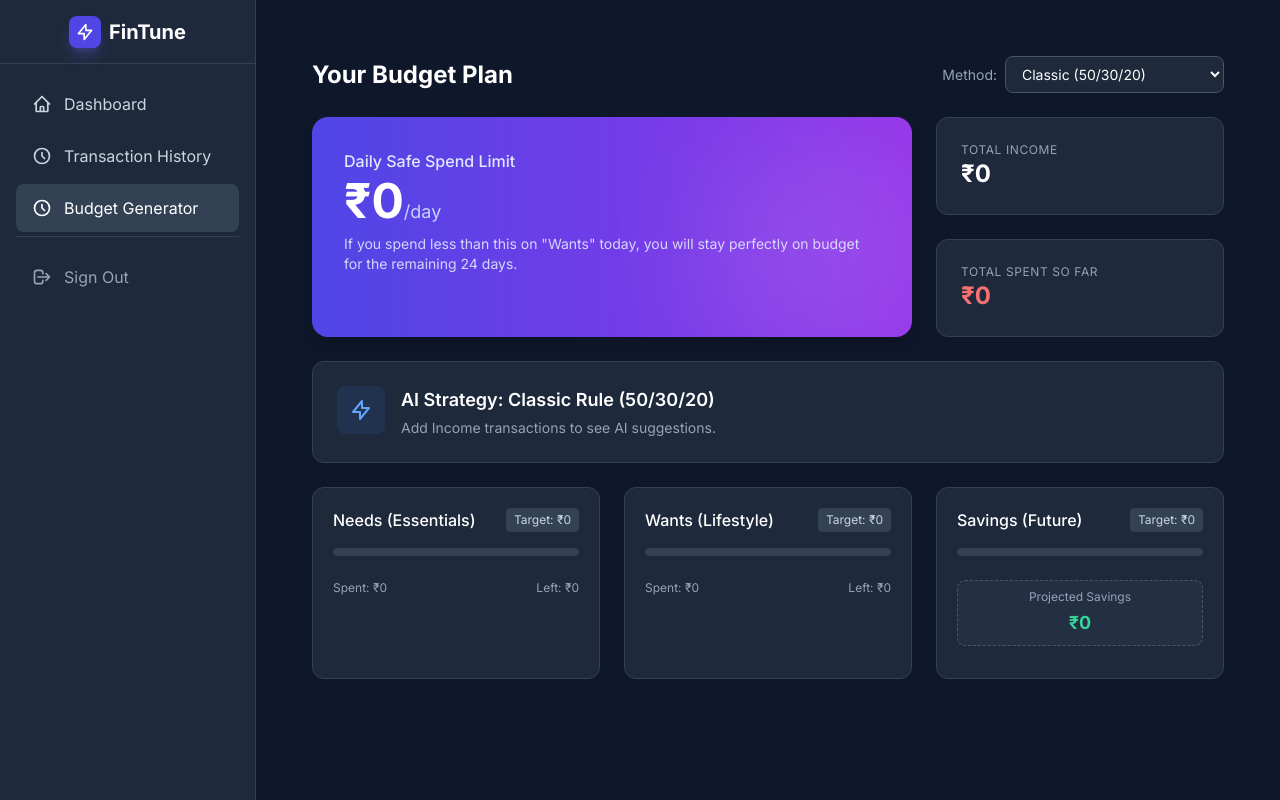
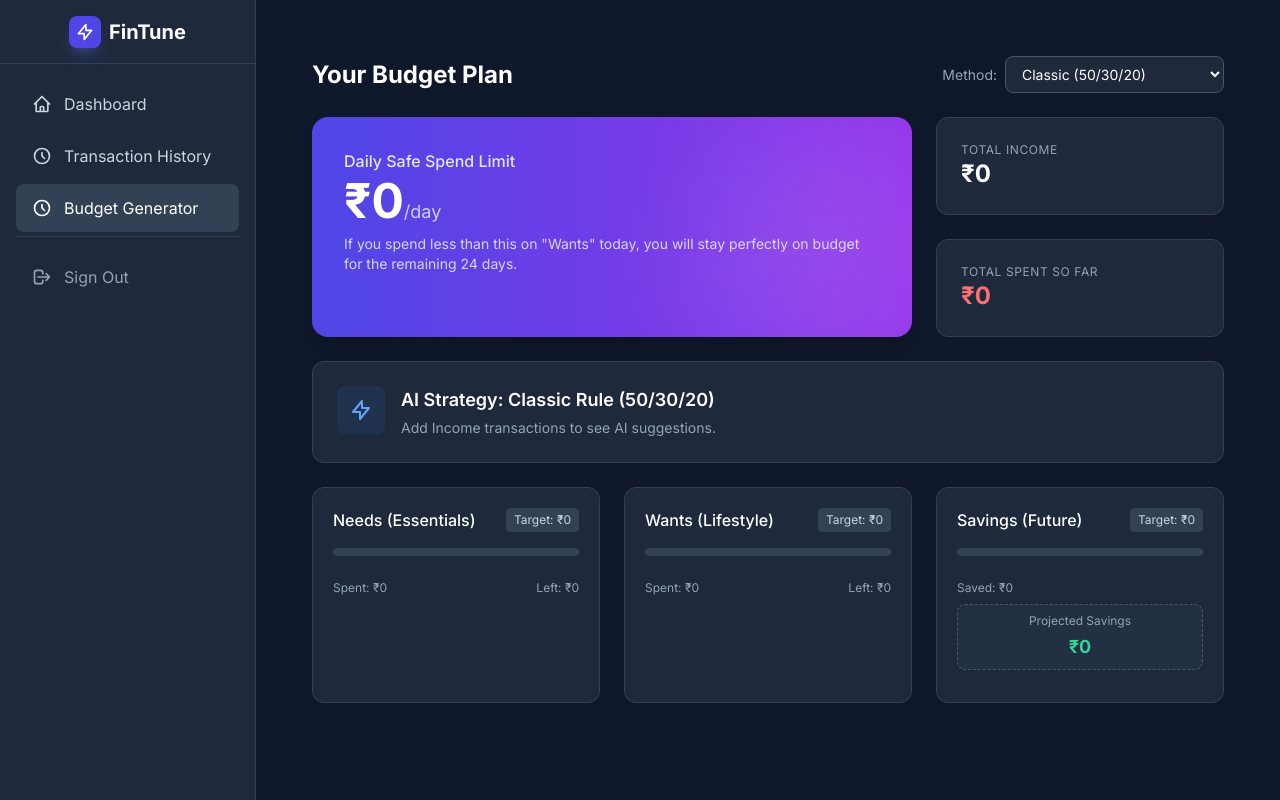
Before and after one commit to ShivamBhilare/FinTune, a Django app: page /budget-generator/ in a window 1280 px wide. Run offline with Django 5.2, Linux system fonts and the light colour scheme; the visitor is signed in with stand-in values (Sample User, id 1); data that the repository does not hold is empty; some libraries are stand-ins or nearby versions.

Commit message:
Neess and Savings Widget improved

```diff
--- a/dashboard/templates/dashboard/budget_generator.html
+++ b/dashboard/templates/dashboard/budget_generator.html
@@ -108,9 +108,14 @@
             </div>
 
             <div class="w-full bg-slate-700 h-2 rounded-full mb-6 overflow-hidden">
-                <div class="bg-blue-500 h-2 rounded-full transition-all duration-500"
-                     style="width: {% widthratio strategy.savings_budget income 100 %}%">
+                <div class="{% if left_savings <= 0 %}bg-emerald-500{% else %}bg-blue-500{% endif %} h-2 rounded-full transition-all duration-500"
+                style="width: {% widthratio saved_savings strategy.savings_budget 100 %}%">
                 </div>
+            </div>
+
+            <div class="mb-2 flex justify-between text-xs text-slate-400">
+                <span>Saved: ₹{{ saved_savings|floatformat:0 }}</span>
+                {% comment %} <span>Left: ₹{{ left_savings|floatformat:0 }}</span> {% endcomment %}
             </div>
 
             <div class="p-2 bg-slate-700/30 rounded-lg text-center border border-dashed border-slate-600 mb-3">
--- a/dashboard/views/addTransaction_views.py
+++ b/dashboard/views/addTransaction_views.py
@@ -52,7 +52,7 @@ def process_voice_input(request):
 
         2. Categorization Rules
         You must categorize each item into one of the following exact categories:
-        [Housing, Utilities, Food, Transportation, Healthcare, Personal Care, Entertainment, Clothing & Apparel, Groceries, Tax, Other]
+        [Housing, Utilities, Food, Transportation, Healthcare, Personal Care, Entertainment, Clothing & Apparel, Groceries, Tax, Salary, Investment, Savings, Other]
         If an item does not fit any category clearly, use "Other".
         If multiple items belong to the same category, merge them into a single category property and sum amounts belonging to the same item name when appropriate.
 
@@ -109,7 +109,7 @@ def process_image_input(request):
             You are an expert AI Transaction Categorizer. Analyze the receipt image for Vendor, items, and Total.
 
             **Rules:**
-            1. **Categories (Exact List):** [Housing, Utilities, Food, Transportation, Healthcare, Personal Care, Entertainment, Clothing & Apparel, Groceries, Tax, Other].
+            1. **Categories (Exact List):** [Housing, Utilities, Food, Transportation, Healthcare, Personal Care, Entertainment, Clothing & Apparel, Groceries, Tax, Salary, Investment, Savings, Other].
             2. **Output Detail:** Capture: `[ "Vendor Name", Amount (N.NN), "Item Description", "Transaction Type" ]`. Use "Expense" for receipts.
             3. **Reconciliation (Mandatory):** Sum of ALL item amounts (including Tax/Fees under 'Other') MUST equal the receipt Total. Adjust if needed. The vendor name should be of maximum 3 words
             4. **Omission:** Omit categories with $0.00 total.
--- a/dashboard/views/budgetGen_views.py
+++ b/dashboard/views/budgetGen_views.py
@@ -7,21 +7,66 @@ import calendar
 from dashboard.models import Transaction
 
 # --- HELPER: Get Data for Calculations ---
+# def get_monthly_data(user):
+#     now = timezone.now()
+
+#     # 1. Get Income (Sum of INCOME transactions for current month)
+#     income_agg = Transaction.objects.filter(
+#         user=user,
+#         transaction_type='INCOME',
+#         date__month=now.month,
+#         date__year=now.year
+#     ).aggregate(Sum('amount'))
+
+#     # Handle case where result is None (no income yet)
+#     income = income_agg['amount__sum'] or Decimal(0)
+
+#     # 2. Get Actual Expenses for Current Month
+#     expenses = Transaction.objects.filter(
+#         user=user,
+#         transaction_type='EXPENSE',
+#         date__month=now.month,
+#         date__year=now.year
+#     )
+
+#     # Group Expenses by "Needs" and "Wants"
+#     needs_list = [
+#         'Housing', 'HOUSING',
+#         'Utilities', 'UTILITIES',
+#         'Groceries', 'GROCERIES',
+#         'Transportation', 'TRANSPORTATION', 'TRANSPORT',
+#         'Healthcare', 'HEALTHCARE', 'HEALTH',
+#         'Tax', 'TAX'
+#     ]
+
+#     # 4. Calculate NEEDS Spending
+#     # We use field__in checks against the list
+#     spent_needs = expenses.filter(category__in=needs_list).aggregate(Sum('amount'))['amount__sum'] or Decimal(0)
+
+#     # 5. Calculate WANTS Spending (Total Expenses - Needs)
+#     # This is safer than using exclude() because it guarantees Total = Needs + Wants
+#     total_expenses = expenses.aggregate(Sum('amount'))['amount__sum'] or Decimal(0)
+#     spent_wants = total_expenses - spent_needs
+
+
+
+#     return income, spent_needs, spent_wants
+
+# budgetGen_views.py
+
 def get_monthly_data(user):
     now = timezone.now()
 
-    # 1. Get Income (Sum of INCOME transactions for current month)
+    # 1. Get Income
     income_agg = Transaction.objects.filter(
         user=user,
         transaction_type='INCOME',
         date__month=now.month,
         date__year=now.year
     ).aggregate(Sum('amount'))
-
-    # Handle case where result is None (no income yet)
     income = income_agg['amount__sum'] or Decimal(0)
 
-    # 2. Get Actual Expenses for Current Month
+    # 2. Get All Expenses
     expenses = Transaction.objects.filter(
         user=user,
         transaction_type='EXPENSE',
@@ -29,15 +74,35 @@ def get_monthly_data(user):
         date__year=now.year
     )
 
-    # Group Expenses by "Needs" and "Wants"
-    needs_categories = ['FOOD', 'BILLS', 'TRANSPORT', 'EDUCATION', 'HEALTH']
+    # 3. Define Categories (Case Insensitive)
+    needs_list = [
+        'Housing', 'HOUSING', 'housing',
+        'Utilities', 'UTILITIES', 'utilities',
+        'Groceries', 'GROCERIES', 'groceries',
+        'Transportation', 'TRANSPORTATION', 'transportation',
+        'Healthcare', 'HEALTHCARE', 'healthcare',
+        'Tax', 'TAX', 'tax'
+    ]
 
-    spent_needs = expenses.filter(category__in=needs_categories).aggregate(Sum('amount'))['amount__sum'] or Decimal(0)
-    spent_wants = expenses.exclude(category__in=needs_categories).aggregate(Sum('amount'))['amount__sum'] or Decimal(0)
+    # New: Define Savings Categories
+    # Any transaction with these names will fill the "Savings" bar
+    savings_list = [
+        'Savings', 'SAVINGS', 'savings',
+        'Investments', 'INVESTMENTS', 'investments', 'Investment', 'investment', 'INVESTMENT',
+        'SIP', 'sip', 'Mutual Funds', 'Stocks',
+        'Debt', 'DEBT', 'Loan Repayment'
+    ]
 
-    return income, spent_needs, spent_wants
+    # 4. Calculate Buckets
+    spent_needs = expenses.filter(category__in=needs_list).aggregate(Sum('amount'))['amount__sum'] or Decimal(0)
+    saved_savings = expenses.filter(category__in=savings_list).aggregate(Sum('amount'))['amount__sum'] or Decimal(0)
 
-# --- HELPER: Strategy Logics ---
+    # 5. Calculate Wants
+    # Wants = Total Expenses - (Needs + Savings)
+    total_expenses = expenses.aggregate(Sum('amount'))['amount__sum'] or Decimal(0)
+    spent_wants = total_expenses - spent_needs - saved_savings
+
+    return income, spent_needs, spent_wants, saved_savings
 
 def calculate_50_30_20(income):
     """Classic: 50% Needs, 30% Wants, 20% Savings"""
@@ -74,7 +139,7 @@ def calculate_savings_first(income):
 @login_required
 def budget_generator_view(request):
     user = request.user
-    income, spent_needs, spent_wants = get_monthly_data(user)
+    income, spent_needs, spent_wants, saved_savings = get_monthly_data(user)
 
     # 1. Check if user manually selected a strategy
     selected_strategy = request.GET.get('strategy') # e.g. 'survivor', 'savings'
@@ -127,7 +192,7 @@ def budget_generator_view(request):
 
     wants_remaining = strategy['wants_budget'] - spent_wants
     daily_safe_spend = max(0, wants_remaining / days_left)
-
+    left_savings = strategy['savings_budget'] - saved_savings
     # 4. Prepare Context
     context = {
         'strategy': strategy,
@@ -138,11 +203,13 @@ def budget_generator_view(request):
         # Actuals
         'spent_needs': spent_needs,
         'spent_wants': spent_wants,
-        'spent_total': spent_needs + spent_wants,
+        'saved_savings': saved_savings, # <--- Pass this
+        'spent_total': spent_needs + spent_wants + saved_savings,
 
-        # Variances (Budget - Actual)
+        # Variances
         'left_needs': strategy['needs_budget'] - spent_needs,
         'left_wants': wants_remaining,
+        'left_savings': left_savings,   # <--- Pass this
 
         # Extras
         'daily_safe_spend': daily_safe_spend,
```
Also changed, not shown: dashboard/templates/dashboard/Add_transaction.html (+9 -0 lines).
